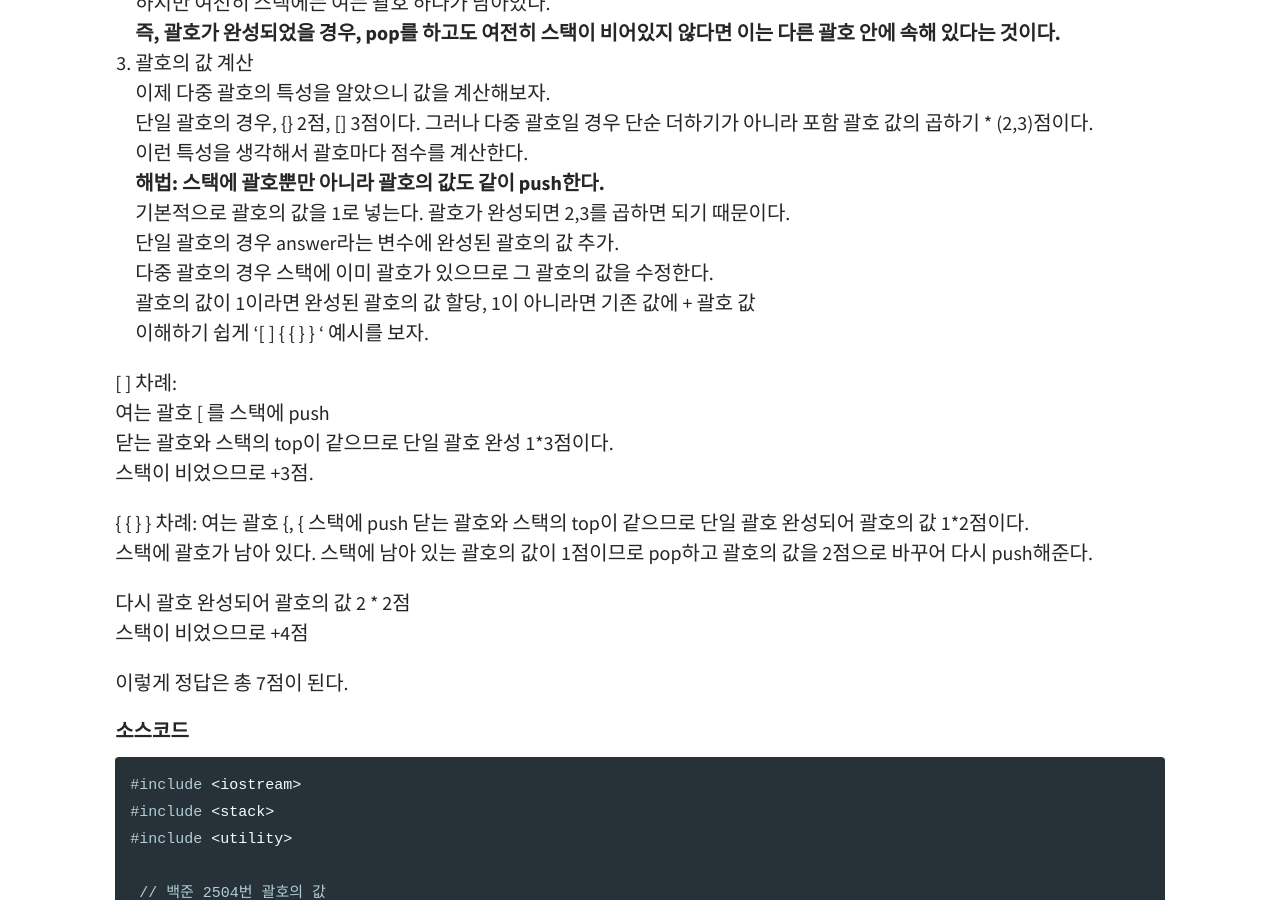
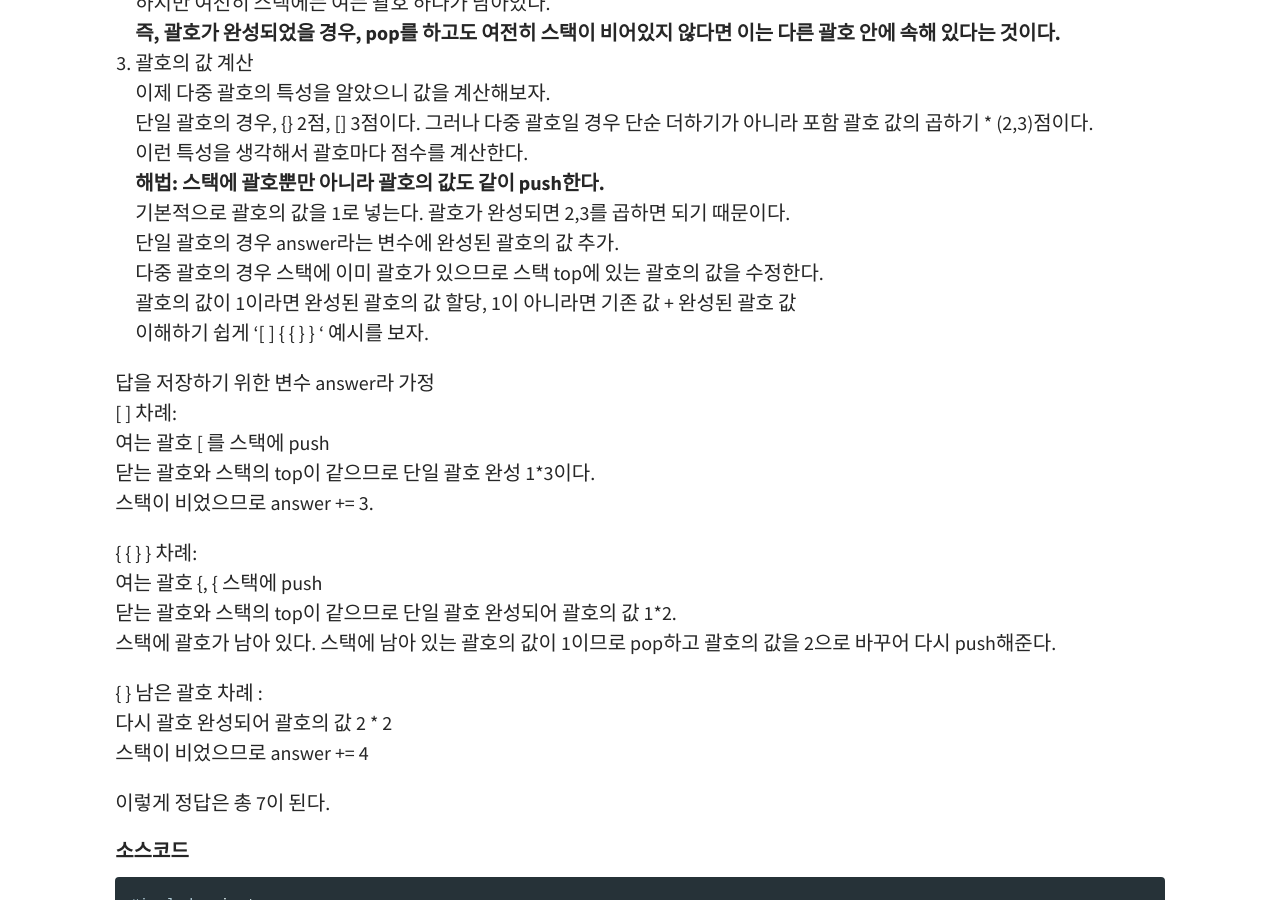
Before and after one commit to YisooKim/YisooKim.github.io, a Jekyll site: the page built from _posts/2020-06-12-2502.md, in a window 1280 px wide and 900 px high, scrolled down 877 px. Built offline with Jekyll 4.4.1, drawn with Linux system fonts in a browser that asks for light colours.

```diff
--- a/_posts/2020-06-12-2502.md
+++ b/_posts/2020-06-12-2502.md
@@ -43,24 +43,26 @@ category: Algorithm
 **해법: 스택에 괄호뿐만 아니라 괄호의 값도 같이 push한다.**
 기본적으로 괄호의 값을 1로 넣는다. 괄호가 완성되면 2,3를 곱하면 되기 때문이다.
 단일 괄호의 경우 answer라는 변수에 완성된 괄호의 값 추가.
-다중 괄호의 경우 스택에 이미 괄호가 있으므로 그 괄호의 값을 수정한다.
-괄호의 값이 1이라면 완성된 괄호의 값 할당, 1이 아니라면 기존 값에 + 괄호 값
+다중 괄호의 경우 스택에 이미 괄호가 있으므로 스택 top에 있는 괄호의 값을 수정한다.
+괄호의 값이 1이라면 완성된 괄호의 값 할당, 1이 아니라면 기존 값 + 완성된 괄호 값
 이해하기 쉽게 '\[ \] \{ \{ \} \} ' 예시를 보자.
 
+답을 저장하기 위한 변수 answer라 가정
 \[ \] 차례:
 여는 괄호 \[ 를 스택에 push
-닫는 괄호와 스택의 top이 같으므로 단일 괄호 완성 1*3점이다.
-스택이 비었으므로 +3점.
+닫는 괄호와 스택의 top이 같으므로 단일 괄호 완성 1*3이다.
+스택이 비었으므로 answer += 3.
 
 \{ \{ \} \} 차례:
 여는 괄호 \{, \{ 스택에 push
-닫는 괄호와 스택의 top이 같으므로 단일 괄호 완성되어 괄호의 값 1*2점이다.
-스택에 괄호가 남아 있다. 스택에 남아 있는 괄호의 값이 1점이므로 pop하고 괄호의 값을 2점으로 바꾸어 다시 push해준다.
+닫는 괄호와 스택의 top이 같으므로 단일 괄호 완성되어 괄호의 값 1*2.
+스택에 괄호가 남아 있다. 스택에 남아 있는 괄호의 값이 1이므로 pop하고 괄호의 값을 2으로 바꾸어 다시 push해준다.
 
-다시 괄호 완성되어 괄호의 값 2 * 2점
-스택이 비었으므로 +4점
+\{ \} 남은 괄호 차례 :
+다시 괄호 완성되어 괄호의 값 2 * 2
+스택이 비었으므로 answer += 4
 
-이렇게 정답은 총 7점이 된다.
+이렇게 정답은 총 7이 된다.
 
 
 #### 소스코드
```
